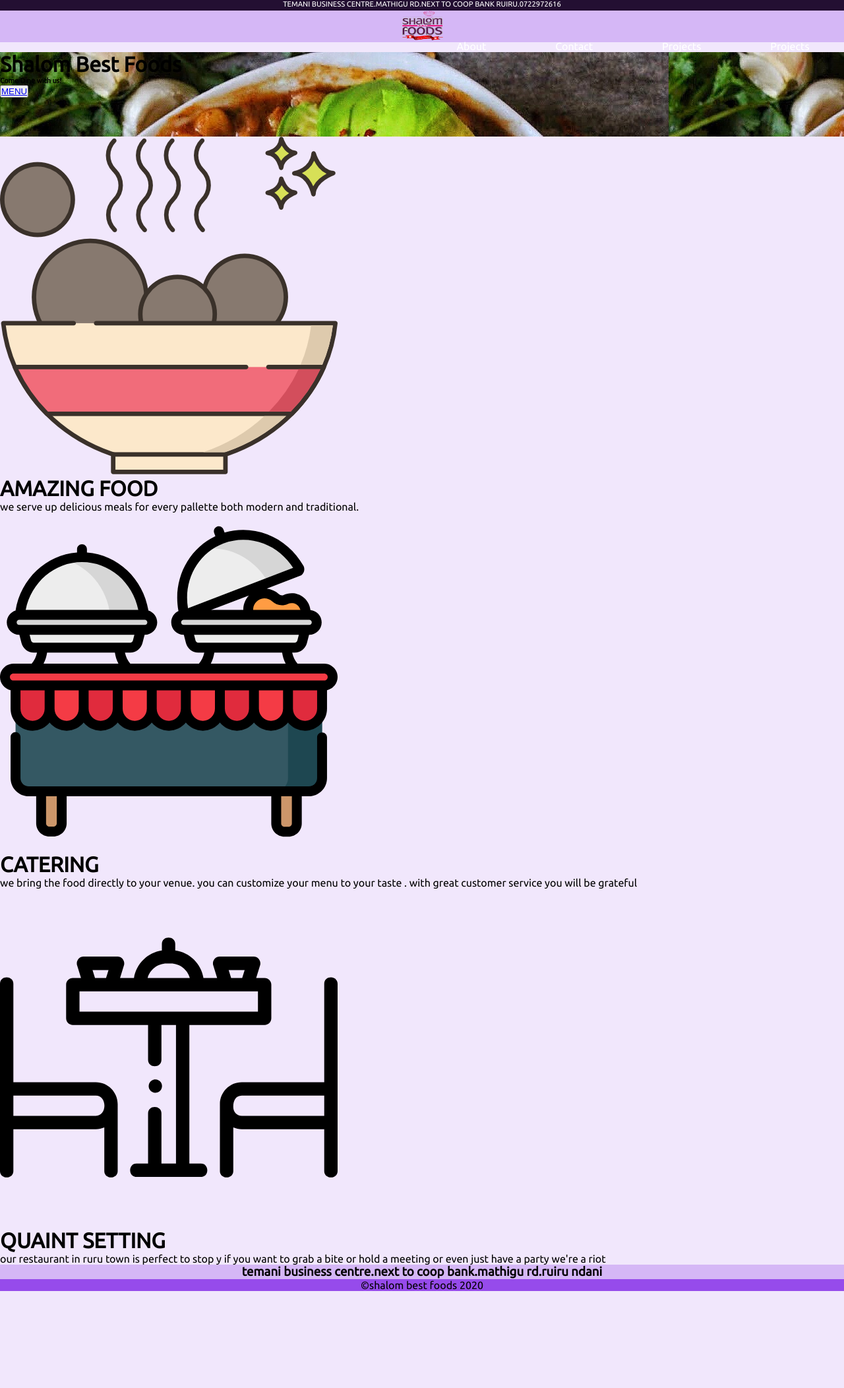
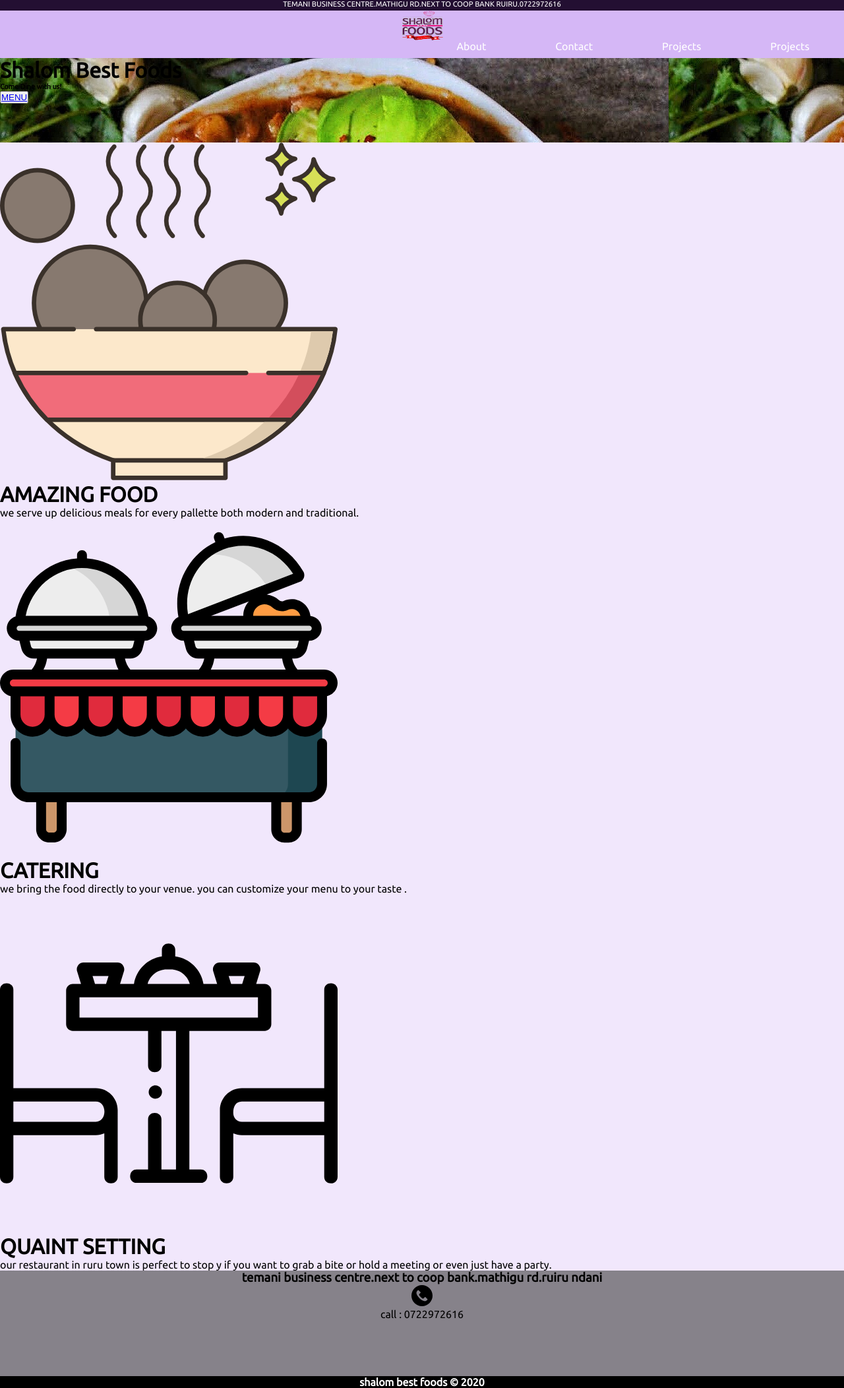
Before and after one commit to samkahunga65/shalom-django, a Django app: page / in a window 1280 px wide. Shown: the whole page at 66% size. Before the commit the page ends 1957 px from the top, so only its background shows below. Run offline with Django 3.2, Linux system fonts and the light colour scheme; style sheets or scripts are compiled from the project's sources; some libraries are stand-ins or nearby versions.

Commit message:
more index.html changes

```diff
--- a/templates/menu/base.html
+++ b/templates/menu/base.html
@@ -26,7 +26,7 @@
   .navbar.specific {
     position: relative;
     background-color: #D5B7F6;
-    height: 3rem; }
+    height: 4.5rem; }
     .navbar.specific .logo {
       margin: 0;
       padding: 0;
@@ -35,6 +35,7 @@
       display: block;
       margin-left: auto;
       margin-right: auto;
+      margin-top: auto;
       height: 2.8rem;
       width: 4rem; }
     .navbar.specific .nav_elements {
@@ -92,7 +93,7 @@
 
     .nav-links {
       position: fixed;
-      background: #D5B7F6;
+      background: rgba(215, 183, 246, 0.87);
       height: 100vh;
       width: 100%;
       flex-direction: column;
@@ -102,6 +103,7 @@
       pointer-events: none;
     }
     .nav-links.open {
+      z-index: 1000;
       clip-path: circle(1000px at 90% -10%);
       -webkit-clip-path: circle(1000px at 90% -10%);
       pointer-events: all;
@@ -130,17 +132,23 @@
 
   }
   .footer-start {
-    background-color: #D5B7F6;
+    background-color: rgb(134, 130, 138);
     text-align: center;
     color: rgb(0, 0, 0);
+    height: 20vh;
   }
   .footer-start h3 {
     margin: auto;
   }
-
-  #footer-info {
-    background-color: #964BEB;
+  .footer-start img{
+    height: 2rem;
+    width: 2rem;
+  }
+  .footer-end {
+    background-color: rgb(0, 0, 0);
     text-align: center;
+    color: white;
+    font-weight: bold;
   }
 </style>
 
@@ -151,7 +159,7 @@
   {% endblock %}
   <div class="navbar specific">
     <div class="logo">
-      <img id="logo_pic" src="{% static 'menu/img/shalom_logo.png' %}" alt="">
+      <a href="/"><img id="logo_pic" src="{% static 'menu/img/shalom_logo.png' %}" alt=""></a>
     </div>
     <div class="nav_elements">
       <ul>
@@ -198,6 +206,7 @@
       <li><a href="#">Projects</a></li>
     </ul>
   </nav>
+  </div>
 
     {%block jumbo%}
     {%endblock%}
@@ -206,9 +215,13 @@
     <footer>
         <div class="footer-start">
           <h3>temani business centre.next to coop bank.mathigu rd.ruiru ndani</h3>
-          <p></p>
+          <img src="{% static 'menu/img/phone-call.svg' %}" alt="">
+          <p>call : 0722972616</p>
         </div>
-        <p id="footer-info">©shalom best foods 2020</p>
+        <div class="footer-end">
+          <p>shalom best foods © 2020</p>
+        </div>
+
     </footer>
 
 </body>
--- a/templates/menu/index.html
+++ b/templates/menu/index.html
@@ -28,7 +28,8 @@
 {%endblock%}
 
 {%block content%}
-<div class="content-main">
+<div class="content-main" >
+    <div class="non-bg">
     <div class="card">
         <img src="{% static 'menu/img/meatballs.png' %}" alt="">
         <h1>AMAZING FOOD
@@ -39,15 +40,16 @@
     <div class="card">
         <img src="{% static 'menu/img/buffet.svg' %}" alt="">
         <h1>CATERING</h1>
-        <p>we bring the food directly to your venue. you can customize your menu to your taste . with  great customer service you will be grateful
+        <p>we bring the food directly to your venue. you can customize your menu to your taste .
         </p>
     </div>
     <div class="card">
         <img src="{% static 'menu/img/dining-table.svg' %}" alt="">
         <h1>QUAINT SETTING</h1>
-        <p>our restaurant in ruru town is perfect to stop y if you want to grab a bite or hold a meeting or even just have a party we're a riot
+        <p>our restaurant in ruru town is perfect to stop y if you want to grab a bite or hold a meeting or even just have a party.
         </p>
     </div>
+</div>
 
 </div>
 {%endblock%}
```
Also changed, not shown: static/menu/index.css (+24 -5 lines), static/menu/index.scss (+26 -3 lines), db.sqlite3, static/menu/img/phone-call.svg (added), static/menu/img/three-woman-and-man-wearing-apron-763934.jpg (added), 1 other file.
